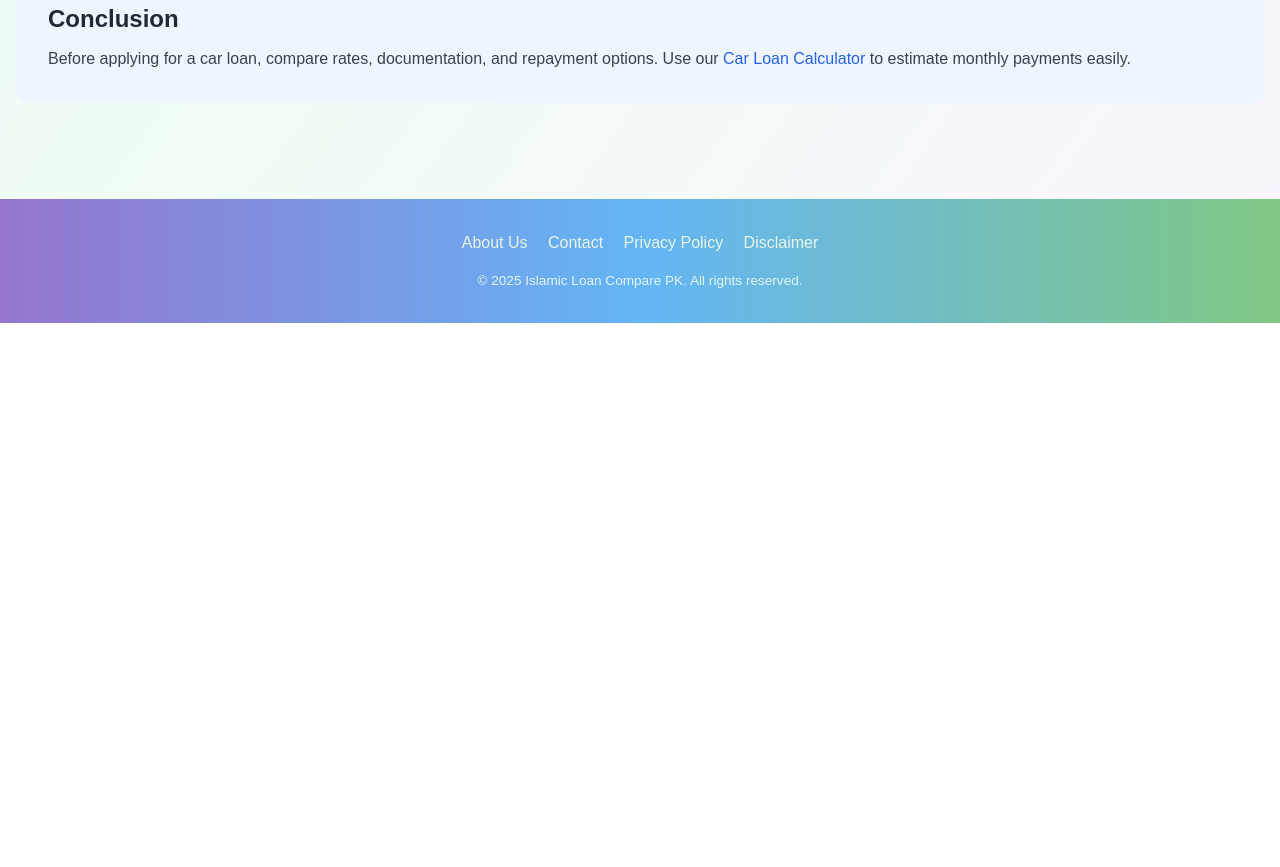
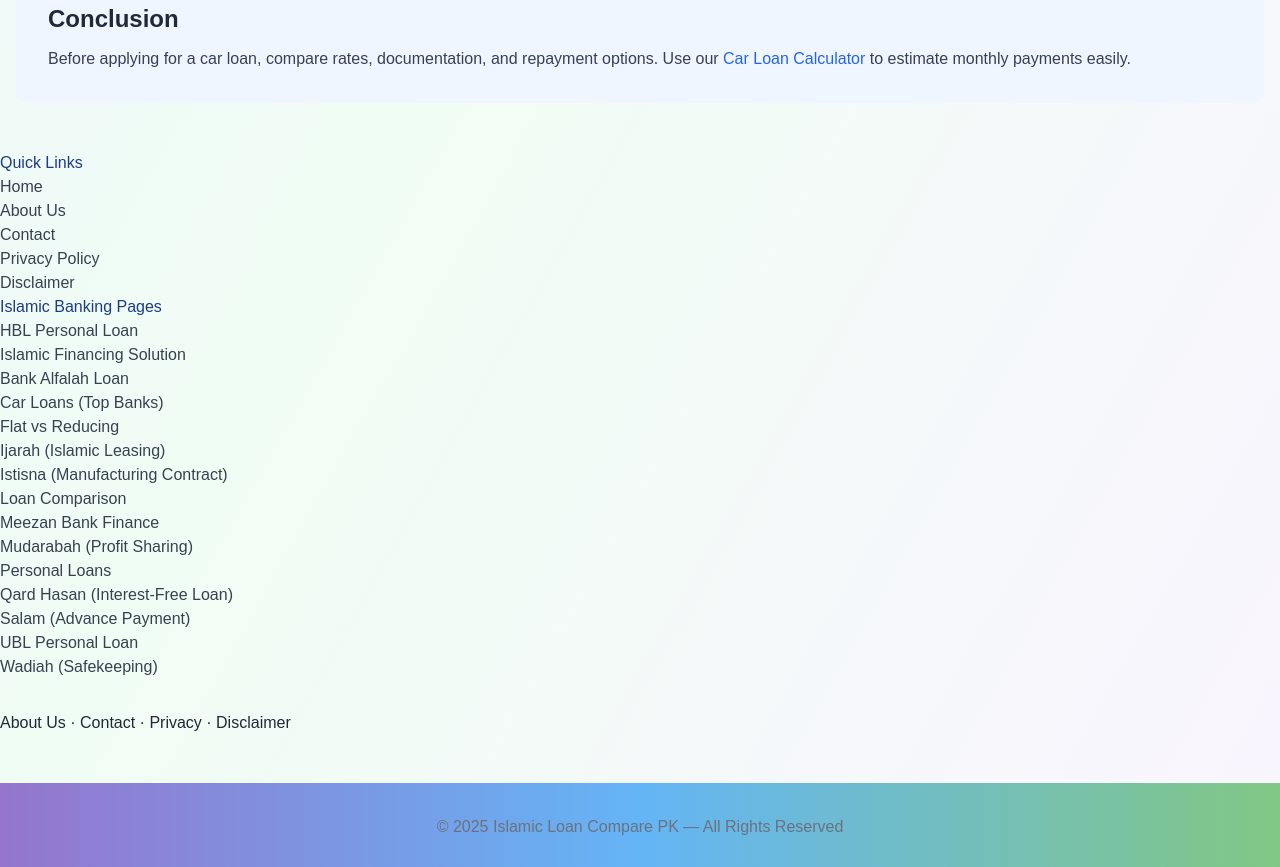
Before and after one commit to Hafsa158202/loan-calculator-pakistan, a plain HTML site: page car-loan-page.html in a window 1280 px wide. Shown: the part 1407-2274 px from the top of the page. Before the commit the page ends 1730 px from the top, so only its background shows below. Drawn offline with nearby package versions, Linux system fonts and the light colour scheme.

Commit message:
Update car-loan-page.html

```diff
--- a/car-loan-page.html
+++ b/car-loan-page.html
@@ -216,21 +216,86 @@
     </div>
   </main>
 
-  <!-- 🌈 FOOTER -->
-  <footer class="site-footer">
-    <div class="space-x-4 mb-2">
-      <a href="about.html" class="hover:underline">About Us</a>
-      <a href="contact.html" class="hover:underline">Contact</a>
-      <a href="privacy.html" class="hover:underline">Privacy Policy</a>
-      <a href="disclaimer.html" class="hover:underline">Disclaimer</a>
-    </div>
-    <p class="footer-copy">© 2025 Islamic Loan Compare PK. All rights reserved.</p>
-  </footer>
+<!-- 🌿 FOOTER -->
+<section class="footer-links wrapper" aria-label="Footer links">
+  <!-- Column 1: Quick Links -->
+  <div class="footer-column">
+    <h3>Quick Links</h3>
+    <ul>
+      <li><a href="index.html">Home</a></li>
+      <li><a href="about.html">About Us</a></li>
+      <li><a href="contact.html">Contact</a></li>
+      <li><a href="privacy.html">Privacy Policy</a></li>
+      <li><a href="disclaimer.html">Disclaimer</a></li>
+    </ul>
+  </div>
+
+  <!-- Column 2: Islamic Banking Pages -->
+  <div class="footer-column">
+    <h3>Islamic Banking Pages</h3>
+    <ul>
+      <li><a href="HBL_personal_loan.html">HBL Personal Loan</a></li>
+      <li><a href="Islamic_financing_solution.html">Islamic Financing Solution</a></li>
+      <li><a href="bank_alfalah_loan.html">Bank Alfalah Loan</a></li>
+      <li><a href="car-loan-page.html">Car Loans (Top Banks)</a></li>
+      <li><a href="flat-vs-reducing.html">Flat vs Reducing</a></li>
+      <li><a href="ijarah.html">Ijarah (Islamic Leasing)</a></li>
+      <li><a href="istisna.html">Istisna (Manufacturing Contract)</a></li>
+      <li><a href="loan_comparision.html">Loan Comparison</a></li>
+      <li><a href="meezan_bank_personal_finance.html">Meezan Bank Finance</a></li>
+      <li><a href="mudarabah.html">Mudarabah (Profit Sharing)</a></li>
+      <li><a href="personal_loan.html">Personal Loans</a></li>
+      <li><a href="qard_hasan.html">Qard Hasan (Interest-Free Loan)</a></li>
+      <li><a href="salam.html">Salam (Advance Payment)</a></li>
+      <li><a href="ubl_personal_loan.html">UBL Personal Loan</a></li>
+      <li><a href="wadiah.html">Wadiah (Safekeeping)</a></li>
+    </ul>
+  </div>
+</section>
+
+<!-- Small bottom links -->
+<div class="footer-bottom">
+  <a href="about.html">About Us</a> ·
+  <a href="contact.html">Contact</a> ·
+  <a href="privacy.html">Privacy</a> ·
+  <a href="disclaimer.html">Disclaimer</a>
+</div>
+
+<!-- Copyright -->
+<footer class="site-footer" style="text-align:center; padding-bottom:28px; color:#6b7280;">
+  <span>© 2025 Islamic Loan Compare PK — All Rights Reserved</span>
+</footer>
+
+
 
   <!-- ⚙️ Scripts -->
   <script>
-    AOS.init({duration:800,once:true});
+    AOS.init({ duration: 800, once: true });
     feather.replace();
   </script>
+  <script>
+  const sideMenu = document.getElementById("sideMenu");
+  const menuOverlay = document.getElementById("menuOverlay");
+  const openMenuBtn = document.getElementById("openMenuBtn");
+  const closeMenuBtn = document.getElementById("closeMenuBtn");
+
+  function openMenu() {
+    sideMenu.classList.add("open");
+    menuOverlay.classList.add("open");
+    sideMenu.setAttribute("aria-hidden", "false");
+  }
+
+  function closeMenu() {
+    sideMenu.classList.remove("open");
+    menuOverlay.classList.remove("open");
+    sideMenu.setAttribute("aria-hidden", "true");
+  }
+
+  if (openMenuBtn && closeMenuBtn) {
+    openMenuBtn.addEventListener("click", openMenu);
+    closeMenuBtn.addEventListener("click", closeMenu);
+  }
+</script>
+
 </body>
 </html>
```
